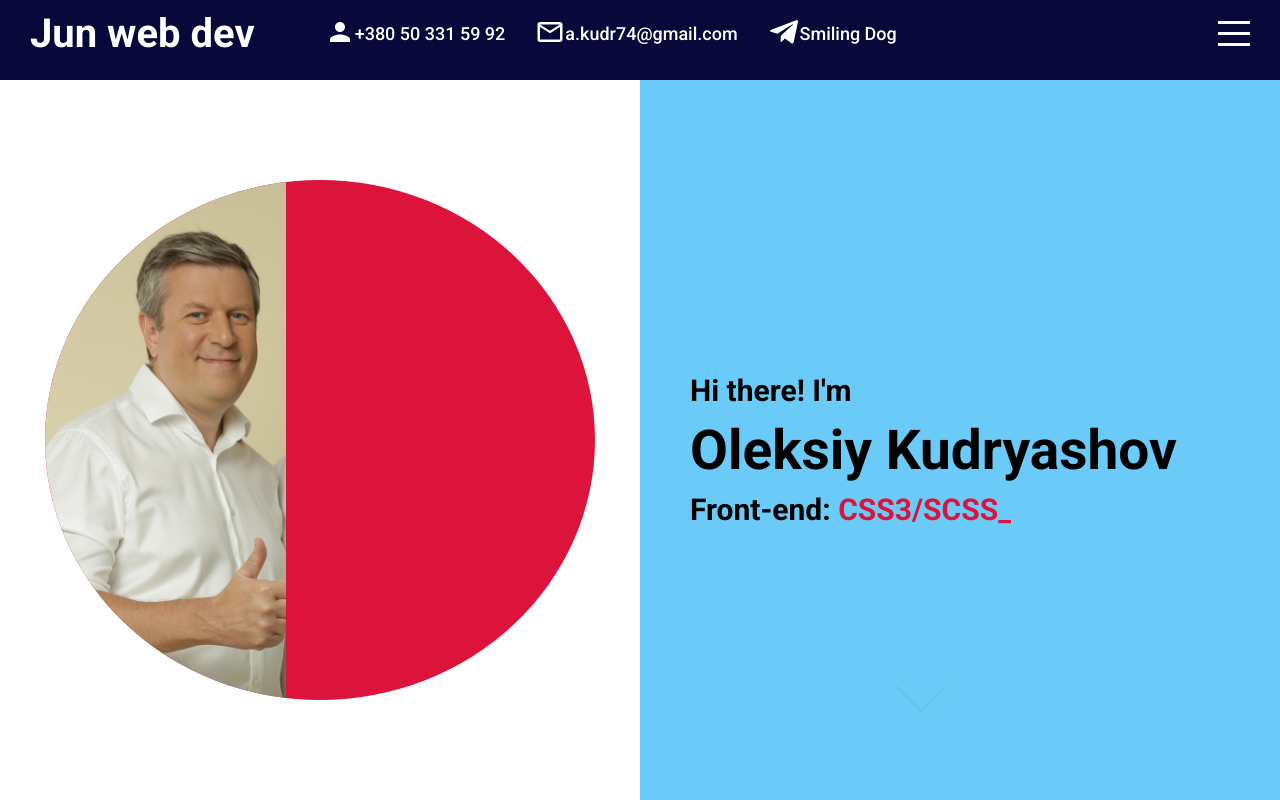
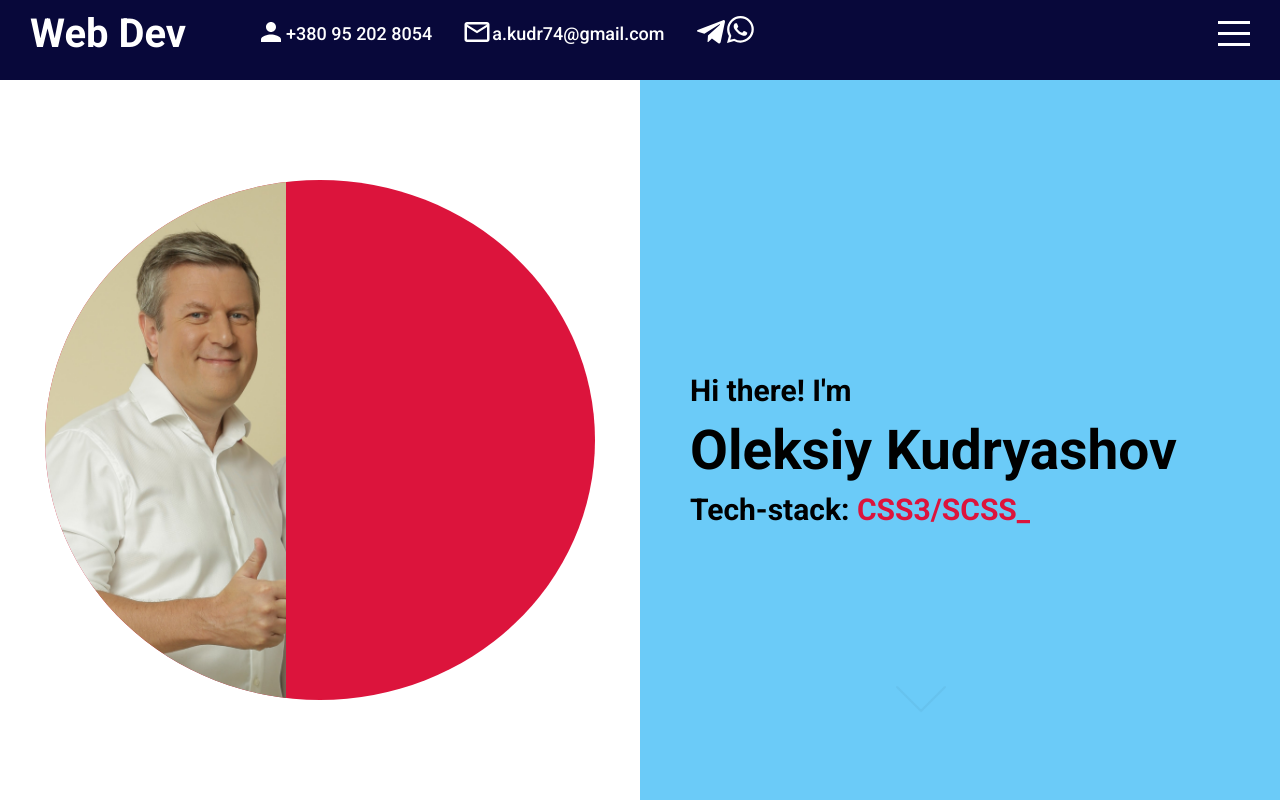
Before and after one commit to SmilingDogs/my-portfolio, a React (Create React App) app: page / in a window 1280 px wide. Built offline with nearby package versions, Linux system fonts and the light colour scheme.

Commit message:
topbar updated

```diff
--- a/src/components/Icons/icons/arrow.jsx
+++ b/src/components/Icons/icons/arrow.jsx
@@ -1,10 +1,8 @@
-import React from "react";
-
 export const arrow = (
   color = "#000",
   filled = false,
   width = 70,
-  height = 70
+  height = 70,
 ) => (
   <svg
     xmlns="http://www.w3.org/2000/svg"
--- a/src/components/Icons/icons/mail.jsx
+++ b/src/components/Icons/icons/mail.jsx
@@ -1,10 +1,8 @@
-import React from "react";
-
 export const mail = (
   color = "rgb(8, 8, 58)",
   filled = false,
   width = 30,
-  height = 30
+  height = 30,
 ) => (
   <svg
     xmlns="http://www.w3.org/2000/svg"
--- a/src/components/Icons/icons/person.jsx
+++ b/src/components/Icons/icons/person.jsx
@@ -1,10 +1,8 @@
-import React from "react";
-
 export const person = (
   color = "rgb(8, 8, 58)",
   filled = false,
   width = 30,
-  height = 30
+  height = 30,
 ) => (
   <svg
     xmlns="http://www.w3.org/2000/svg"
--- a/src/components/Icons/icons/telegram.jsx
+++ b/src/components/Icons/icons/telegram.jsx
@@ -1,10 +1,8 @@
-import React from "react";
-
 export const telegram = (
   color = "rgb(8, 8, 58)",
   filled = false,
   width = 32,
-  height = 32
+  height = 32,
 ) => (
   <svg
     xmlns="http://www.w3.org/2000/svg"
--- /dev/null
+++ b/src/components/Icons/icons/whatsapp.jsx
@@ -0,0 +1,16 @@
+export const whatsapp = (
+  color = "rgb(8, 8, 58)",
+  filled = false,
+  width = 32,
+  height = 32,
+) => (
+  <svg
+    xmlns="http://www.w3.org/2000/svg"
+    width={width}
+    height={height}
+    viewBox="0 0 19 19"
+    fill={filled ? "#fff" : color}
+  >
+    <path d="M13.601 2.326A7.85 7.85 0 0 0 7.994 0C3.627 0 .068 3.558.064 7.926c0 1.399.366 2.76 1.057 3.965L0 16l4.204-1.102a7.9 7.9 0 0 0 3.79.965h.004c4.368 0 7.926-3.558 7.93-7.93A7.9 7.9 0 0 0 13.6 2.326zM7.994 14.521a6.6 6.6 0 0 1-3.356-.92l-.24-.144-2.494.654.666-2.433-.156-.251a6.56 6.56 0 0 1-1.007-3.505c0-3.626 2.957-6.584 6.591-6.584a6.56 6.56 0 0 1 4.66 1.931 6.56 6.56 0 0 1 1.928 4.66c-.004 3.639-2.961 6.592-6.592 6.592m3.615-4.934c-.197-.099-1.17-.578-1.353-.646-.182-.065-.315-.099-.445.099-.133.197-.513.646-.627.775-.114.133-.232.148-.43.05-.197-.1-.836-.308-1.592-.985-.59-.525-.985-1.175-1.103-1.372-.114-.198-.011-.304.088-.403.087-.088.197-.232.296-.346.1-.114.133-.198.198-.33.065-.134.034-.248-.015-.347-.05-.099-.445-1.076-.612-1.47-.16-.389-.323-.335-.445-.34-.114-.007-.247-.007-.38-.007a.73.73 0 0 0-.529.247c-.182.198-.691.677-.691 1.654s.71 1.916.81 2.049c.098.133 1.394 2.132 3.383 2.992.47.205.84.326 1.129.418.475.152.904.129 1.246.08.38-.058 1.171-.48 1.338-.943.164-.464.164-.86.114-.943-.049-.084-.182-.133-.38-.232" />
+  </svg>
+);
--- a/src/components/Intro/Intro.js
+++ b/src/components/Intro/Intro.js
@@ -1,6 +1,6 @@
+import { init } from "ityped";
 import { useEffect, useRef } from "react";
 import { Spring, animated } from "react-spring";
-import { init } from "ityped";
 import "./Intro.scss";
 
 const Intro = () => {
@@ -12,18 +12,26 @@
       backDelay: 1500,
       backSpeed: 60,
       cursorChar: "_",
-      strings: ["HTML5", "CSS3/SCSS", "JavaScript/ES6", "JEST", "React-Redux", "GULP", "NodeJS-Express", "Git"],
+      strings: [
+        "HTML5",
+        "CSS3/SCSS",
+        "Javascript/ES6",
+        "ReactJS",
+        "React-Native",
+        "GULP, Webpack",
+        "NodeJS-Express",
+        "Git",
+      ],
     });
   }, []);
 
   return (
     <div className="intro" id="intro">
       <div className="left">
-      <Spring
+        <Spring
           from={{ opacity: 0, marginLeft: -1200 }}
           to={{ opacity: 1, marginLeft: 0 }}
           config={{ duration: 800 }}
-
         >
           {(props) => (
             <animated.div className="img-container" style={props}>
@@ -42,7 +50,9 @@
             <animated.div className="wrapper" style={props}>
               <h2>Hi there! I'm</h2>
               <h1>Oleksiy Kudryashov</h1>
-              <h3>Front-end: <span ref={textRef}></span></h3>
+              <h3>
+                Tech-stack: <span ref={textRef}></span>
+              </h3>
             </animated.div>
           )}
         </Spring>
--- a/src/components/Topbar/Topbar.js
+++ b/src/components/Topbar/Topbar.js
@@ -1,20 +1,17 @@
-
 import Icons from "../Icons/Icons";
 import "./Topbar.scss";
 
-const Topbar = ({open, changeStyle}) => {
-
-
+const Topbar = ({ open, changeStyle }) => {
   return (
     <div className={open ? "topbar active" : "topbar"}>
       <div className="wrapper">
         <div className="left">
           <a href="#intro" className="logo">
-            Jun web dev
+            Web Dev
           </a>
           <div className="itemContainer">
             <Icons type="person" filled={open ? true : false} />
-            <span>+380 50 331 59 92</span>
+            <span>+380 95 202 8054</span>
           </div>
           <div className="itemContainer">
             <Icons type="mail" filled={open ? true : false} />
@@ -22,7 +19,7 @@
           </div>
           <div className="itemContainer">
             <Icons type="telegram" filled={open ? true : false} />
-            <span>Smiling Dog</span>
+            <Icons type="whatsapp" filled={open ? true : false} />
           </div>
         </div>
         <div className="right">
```
Also changed, not shown: package.json (+9 -4 lines), src/components/Icons/icons/index.js (+4 -3 lines), 1 other file (tests, documents, lock files or other folders).
